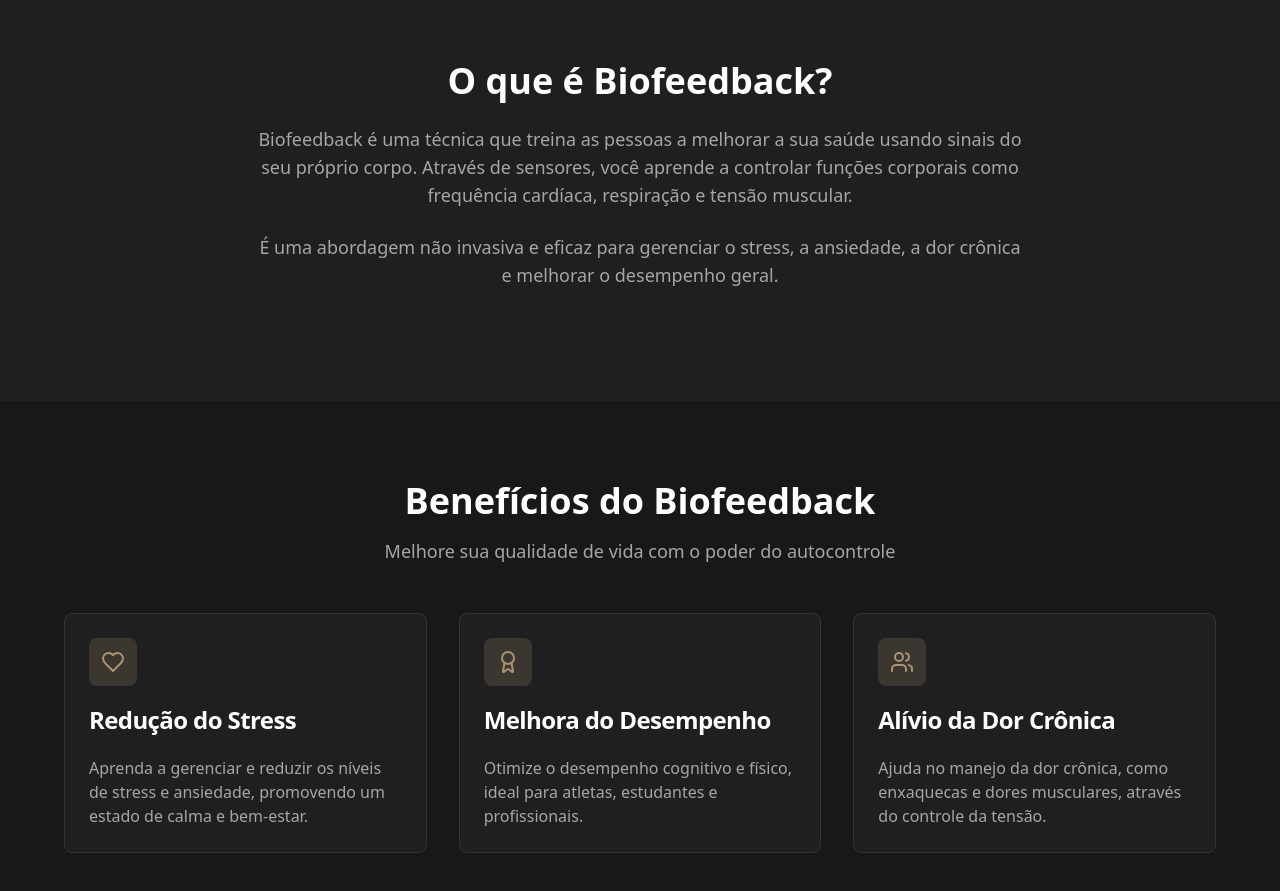
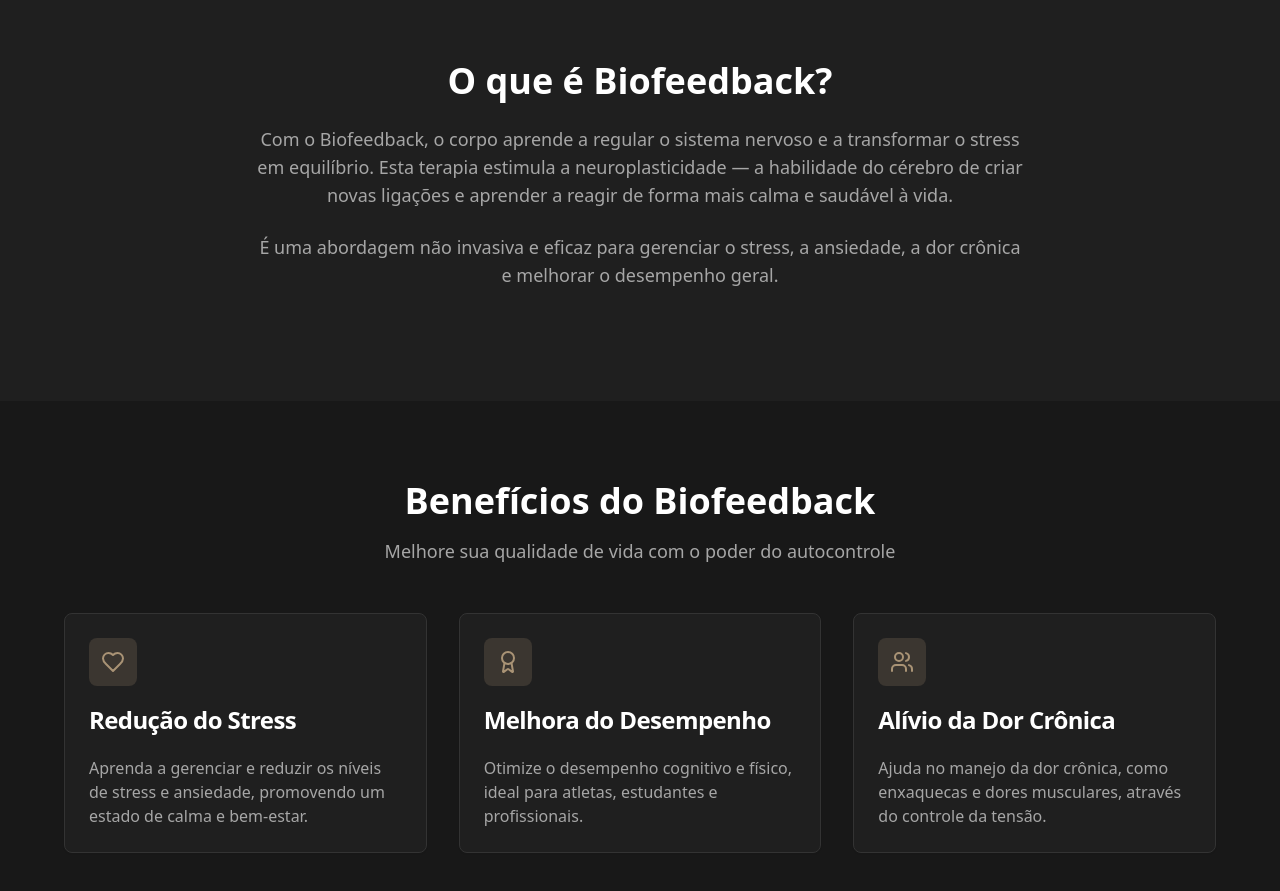
Before and after one commit to guiz01/bftecnicos, a React (Vite) app: page / in a window 1280 px wide. Shown: the part 900-1791 px from the top of the page. Built offline with nearby package versions, Linux system fonts and the light colour scheme; no server answers; the database is empty.

Commit message:
[dyad] Atualizei a descrição do Biofeedback na página inicial. - wrote 1 file(s)

```diff
--- a/src/pages/Index.tsx
+++ b/src/pages/Index.tsx
@@ -152,7 +152,7 @@ const Index = () => {
         <div className="max-w-6xl mx-auto text-center"> {/* Alterado para text-center e removido grid */}
           <h2 className="text-4xl font-bold text-foreground mb-6">O que é Biofeedback?</h2>
           <p className="text-lg text-muted-foreground mb-6 max-w-3xl mx-auto"> {/* Adicionado max-w e mx-auto para centralizar */}
-            Biofeedback é uma técnica que treina as pessoas a melhorar a sua saúde usando sinais do seu próprio corpo. Através de sensores, você aprende a controlar funções corporais como frequência cardíaca, respiração e tensão muscular.
+            Com o Biofeedback, o corpo aprende a regular o sistema nervoso e a transformar o stress em equilíbrio. Esta terapia estimula a neuroplasticidade — a habilidade do cérebro de criar novas ligações e aprender a reagir de forma mais calma e saudável à vida.
           </p>
           <p className="text-lg text-muted-foreground mb-8 max-w-3xl mx-auto"> {/* Adicionado max-w e mx-auto para centralizar */}
             É uma abordagem não invasiva e eficaz para gerenciar o stress, a ansiedade, a dor crônica e melhorar o desempenho geral.
```
